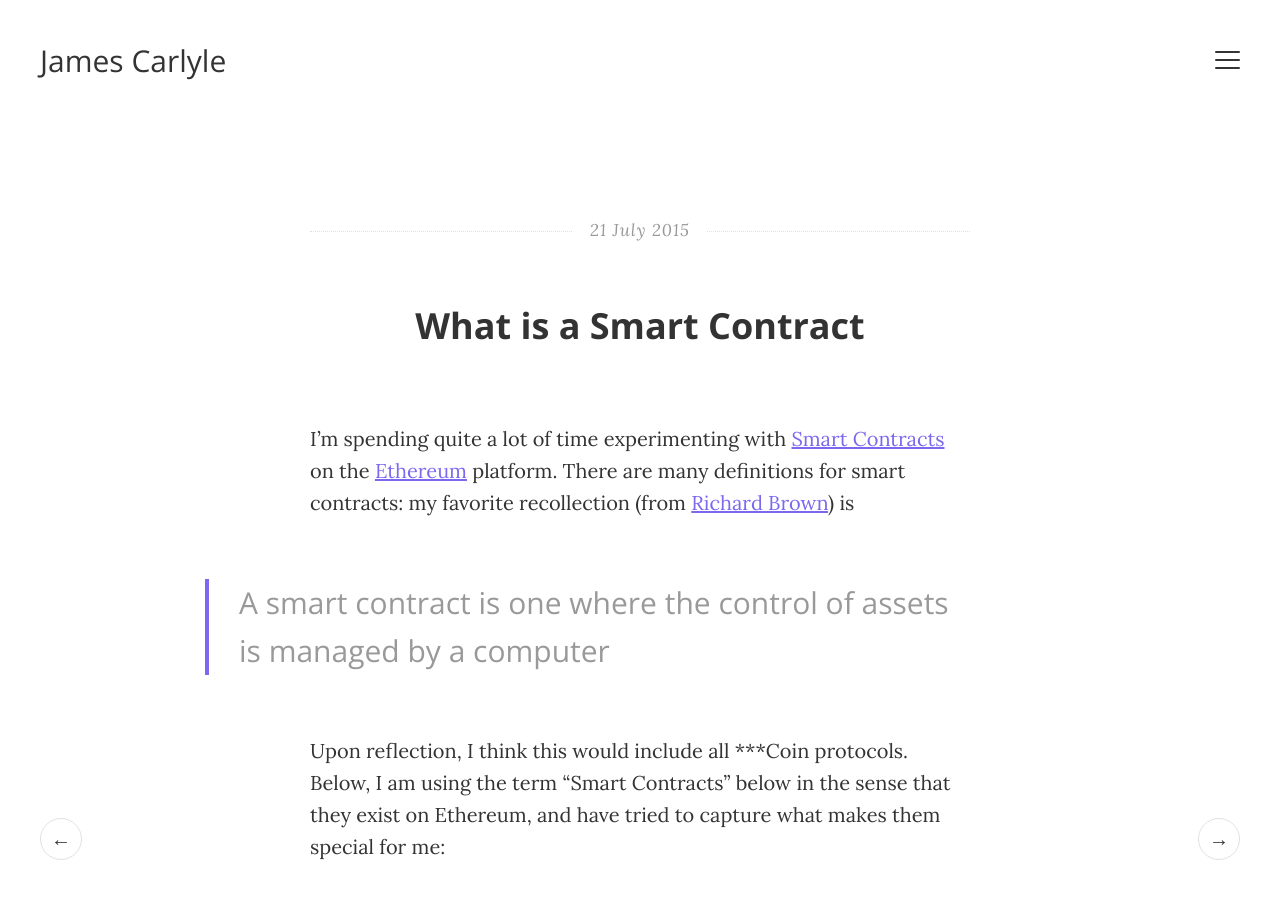
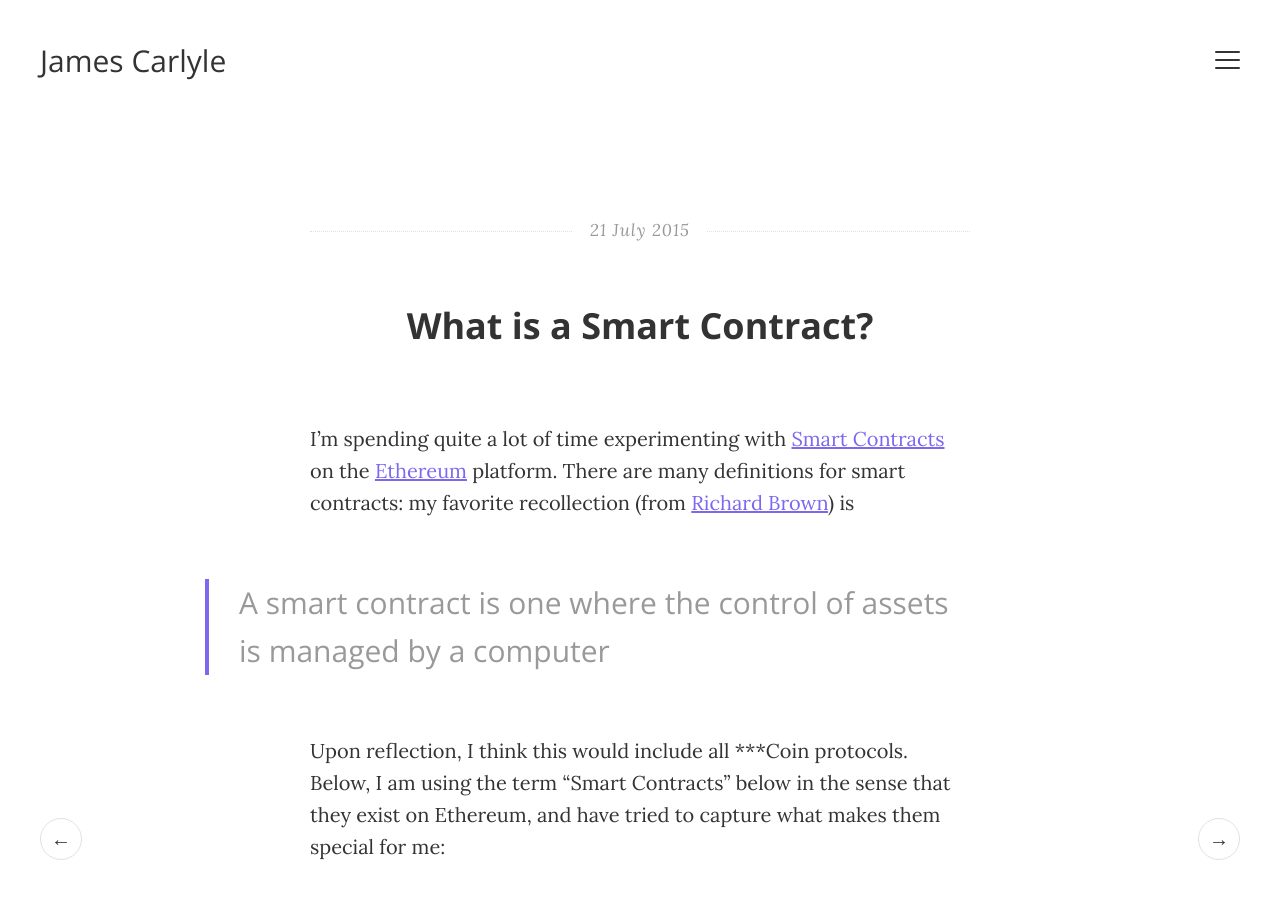
Before and after one commit to jamescarlyle/jamescarlyle.github.io, a Jekyll site: the page built from _posts/2015-07-21-what-is-a-smart-contract.md, in a window 1280 px wide and 900 px high. Built offline with Jekyll 4.4.1, drawn with Linux system fonts in a browser that asks for light colours.

```diff
--- a/_posts/2015-07-21-what-is-a-smart-contract.md
+++ b/_posts/2015-07-21-what-is-a-smart-contract.md
@@ -1,6 +1,6 @@
 ---
 layout: post
-title:  "What is a Smart Contract"
+title:  "What is a Smart Contract?"
 ---
 
 I'm spending quite a lot of time experimenting with [Smart Contracts](https://en.wikipedia.org/wiki/Smart_contract) on the [Ethereum](https://www.ethereum.org/) platform. There are many definitions for smart contracts: my favorite recollection (from [Richard Brown](http://gendal.me)) is
```
